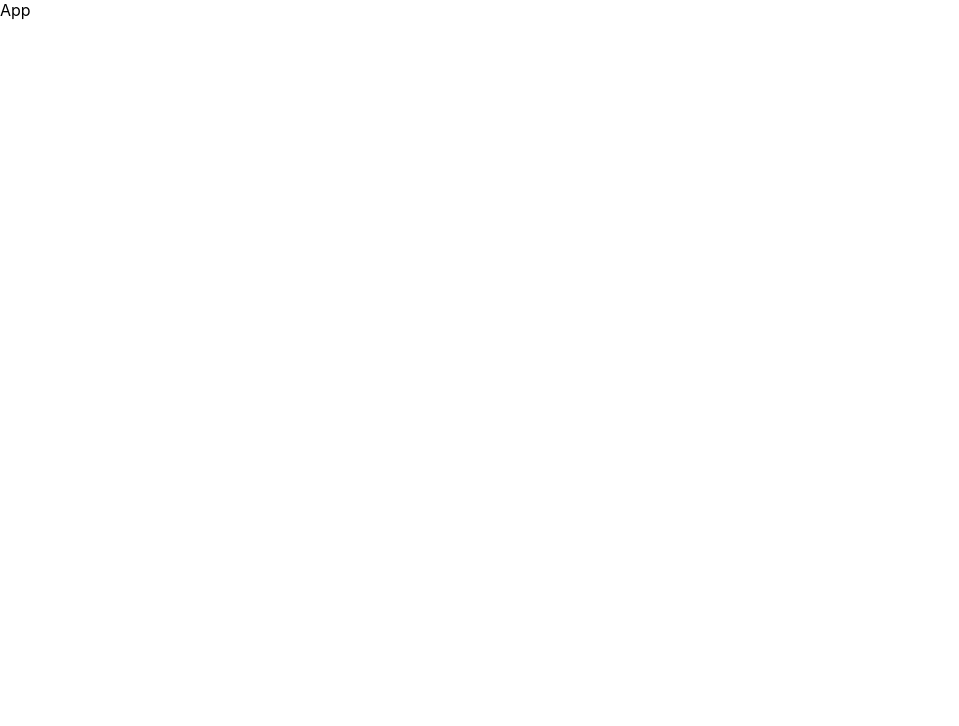
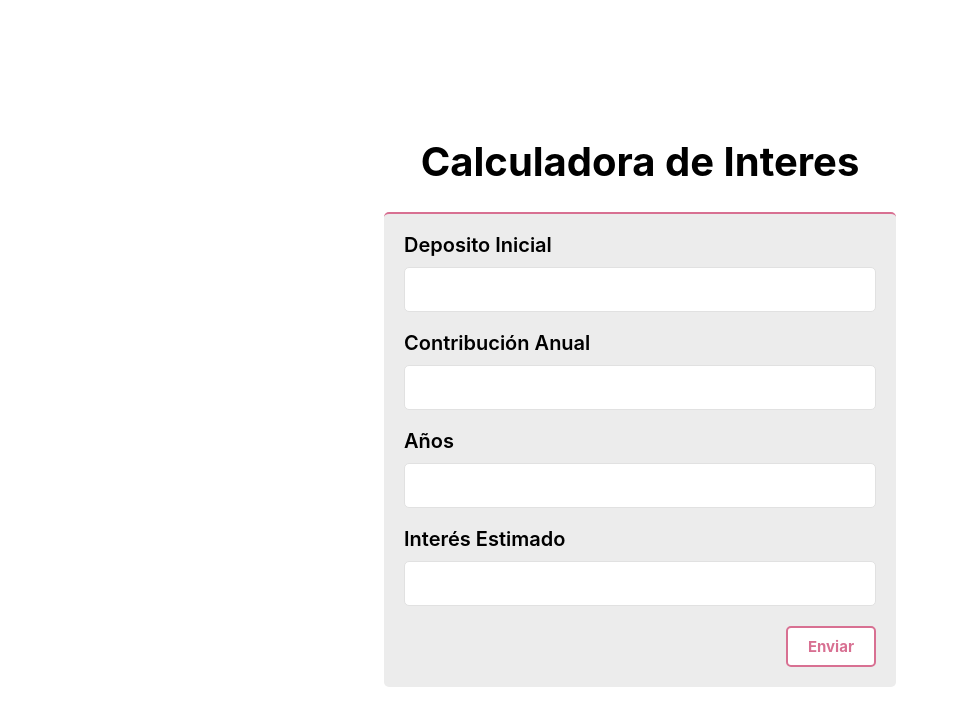
Before and after one commit to ignacioDorigo/calculadora-interes-compuesto-, a React (Create React App) app: page / in a window 1280 px wide. Shown: the top 726 px of the page, without its empty margins (0-959 px from the left). Built offline with nearby package versions, Linux system fonts and the light colour scheme.

Commit message:
estilos listos

```diff
--- a/package.json
+++ b/package.json
@@ -12,6 +12,7 @@
     "react-dom": "^19.2.4",
     "react-scripts": "5.0.1",
     "styled-components": "^6.3.9",
+    "sweetalert2": "^11.26.18",
     "web-vitals": "^2.1.4",
     "yup": "^1.7.1"
   },
--- a/src/App.js
+++ b/src/App.js
@@ -1,5 +1,29 @@
 import React from "react";
+import Calculadora from "./components/Calculadora/Calculadora";
+import styled from "styled-components";
+import "./normalize.css";
+
+const Titulo = styled.h1`
+  text-align: center;
+  font-size: 3rem;
+  @media (min-width: 768px) {
+    font-size: 4rem;
+  }
+`;
+
+const Aplicacion = styled.div`
+  min-height: 100vh;
+  display: flex;
+  flex-direction: column;
+  justify-content: center;
+  align-items: center;
+`;
 
 export default function App() {
-  return <div>App</div>;
+  return (
+    <Aplicacion>
+      <Titulo>Calculadora de Interes</Titulo>
+      <Calculadora></Calculadora>
+    </Aplicacion>
+  );
 }
--- /dev/null
+++ b/src/components/Boton/Boton.js
@@ -0,0 +1,32 @@
+import React from "react";
+import styled from "styled-components";
+
+const Button = styled.button`
+  color: #d87092;
+  font-weight: bold;
+  background-color: #fff;
+  padding: 1rem 2rem;
+  cursor: pointer;
+  font-size: 1.5rem;
+  border: 2px solid #d87092;
+  border-radius: 5px;
+  transition: all 0.3s ease-in-out;
+  width: 100%;
+  margin-top: 2rem;
+
+  &:hover {
+    background-color: #d87092;
+    color: #fff;
+    box-shadow: 0px 5px 5px rgba(0, 0, 0, 0.3);
+  }
+
+  @media (width>=768px) {
+    width: auto;
+    display:flex;
+    justify-self: flex-end;
+  }
+`;
+
+export default function Boton(props) {
+  return <Button>{props.children}</Button>;
+}
--- /dev/null
+++ b/src/components/Calculadora/Calculadora.css
@@ -0,0 +1,3 @@
+.calculadora{
+border-top-style: solid;
+}
--- /dev/null
+++ b/src/components/Calculadora/Calculadora.js
@@ -0,0 +1,55 @@
+import { useFormik } from "formik";
+import React from "react";
+import Boton from "../Boton/Boton";
+import styled from "styled-components";
+import Campo from "../Campo/Campo";
+
+const Formulario = styled.form`
+  background-color: #ececec;
+  padding: 2rem;
+  border-top-width: 2px;
+  border-top-color: #d87092;
+  border-top-style: solid;
+  border-radius:5px;
+  width:90%;
+  @media(width>768px){
+    width:40%;
+  }
+`;
+
+const ContenedorCampos = styled.div`
+  display: flex;
+  flex-direction: column;
+  gap: 2rem;
+`;
+
+const valoresIniciales = {
+  depositoInicial: 0.0,
+  contribucionAnual: 0.0,
+  anios: 0,
+  interesEstimado: 0.0,
+};
+
+export default function Calculadora() {
+  const formik = useFormik({
+    initialValues: valoresIniciales,
+    onSubmit: async (formulario) => {
+      try {
+        console.log(formulario);
+      } catch (error) {
+        console.log(error);
+      }
+    },
+  });
+  return (
+    <Formulario onSubmit={formik.handleSubmit}>
+      <ContenedorCampos>
+        <Campo label={"Deposito Inicial"}></Campo>
+        <Campo label={"Contribución Anual"}></Campo>
+        <Campo label={"Años"}></Campo>
+        <Campo label={"Interés Estimado"}></Campo>
+      </ContenedorCampos>
+      <Boton type="submit">Enviar</Boton>
+    </Formulario>
+  );
+}
--- /dev/null
+++ b/src/components/Campo/Campo.js
@@ -0,0 +1,20 @@
+import React from "react";
+import styled from "styled-components";
+import Label from "../Label/Label";
+import Input from "../Input/Input";
+
+const ContenedorCampo = styled.div`
+  display: flex;
+  flex-direction: column;
+  gap: 1rem;
+  font-size:2rem;
+`;
+
+export default function Campo({ label, ...rest }) {
+  return (
+    <ContenedorCampo>
+      <Label>{label}</Label>
+      <Input></Input>
+    </ContenedorCampo>
+  );
+}
--- /dev/null
+++ b/src/components/Input/Input.js
@@ -0,0 +1,12 @@
+import React from "react";
+import styled from "styled-components";
+
+const Inputcito = styled.input`
+  padding: 1rem;
+  border: 1px solid #e1e1e1;
+  border-radius: 5px;
+`;
+
+export default function Input({ props }) {
+  return <Inputcito {...props}></Inputcito>;
+}
--- /dev/null
+++ b/src/components/Label/Label.js
@@ -0,0 +1,11 @@
+import React from "react";
+import styled from "styled-components";
+
+const Labelcito = styled.label`
+  font-weight: 600;
+//   font-family: sans-serif;
+`;
+
+export default function Label(props) {
+  return <Labelcito {...props}>{props.children}</Labelcito>;
+}
```
Also changed, not shown: src/normalize.css (added), 1 other file (tests, documents, lock files or other folders).
